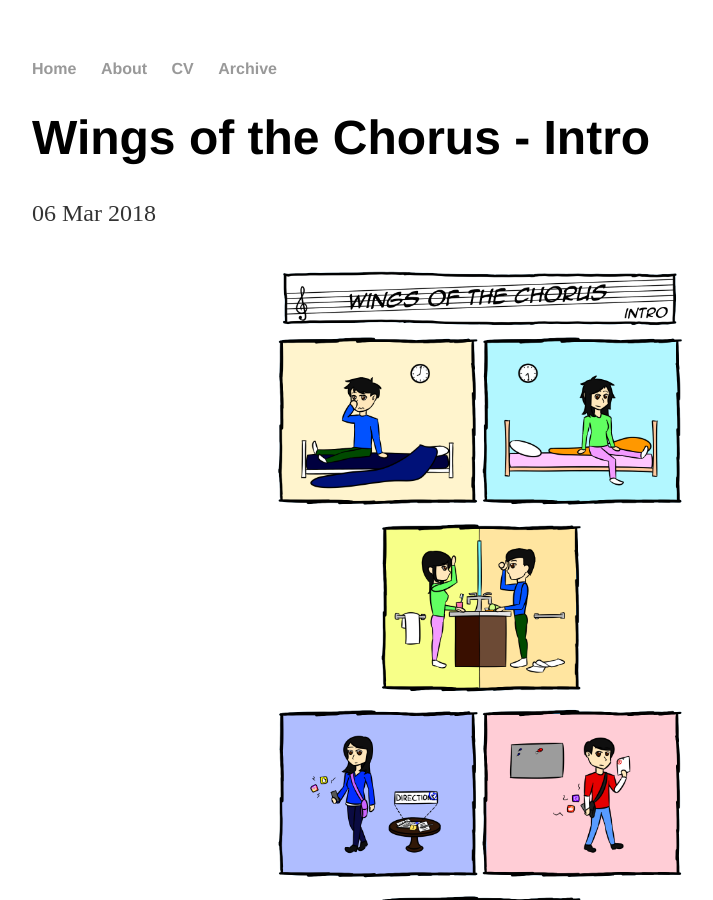
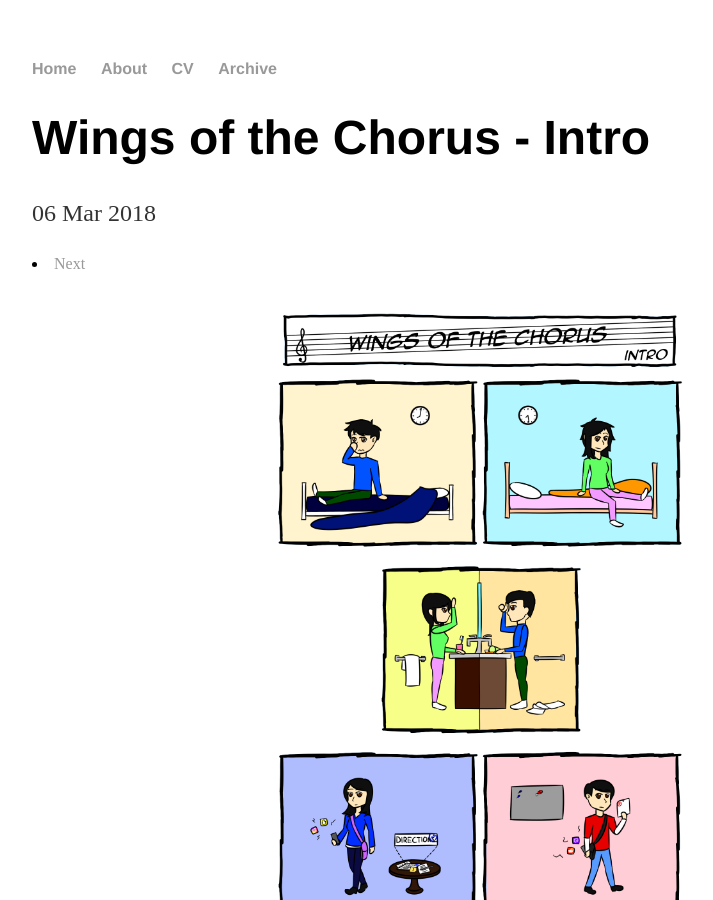
Before and after one commit to jeungkyle/wingsofthechorus, a Jekyll site: the page built from _posts/2018-03-06-chapter0.md, in a window 1280 px wide and 900 px high. Shown: the whole window, without its empty margins (160-873 px from the left). Built offline with Jekyll 4.4.1, drawn with Linux system fonts in a browser that asks for light colours.

Commit message:
Update 2018-03-06-chapter0.md

```diff
--- a/_posts/2018-03-06-chapter0.md
+++ b/_posts/2018-03-06-chapter0.md
@@ -4,6 +4,10 @@ title: "Wings of the Chorus - Intro"
 date: 2018-03-06
 ---
 
+<li><a href="/wingsofthechorus/blog/2018/03/08/chapter1">Next</a></li>
+
 <p style="text-align:center;">
   <img src="/wingsofthechorus/images/c0.png" width="50%" alt="c0"/>
 </p>
+
+<li><a href="/wingsofthechorus/blog/2018/03/08/chapter1">Next</a></li>
```
